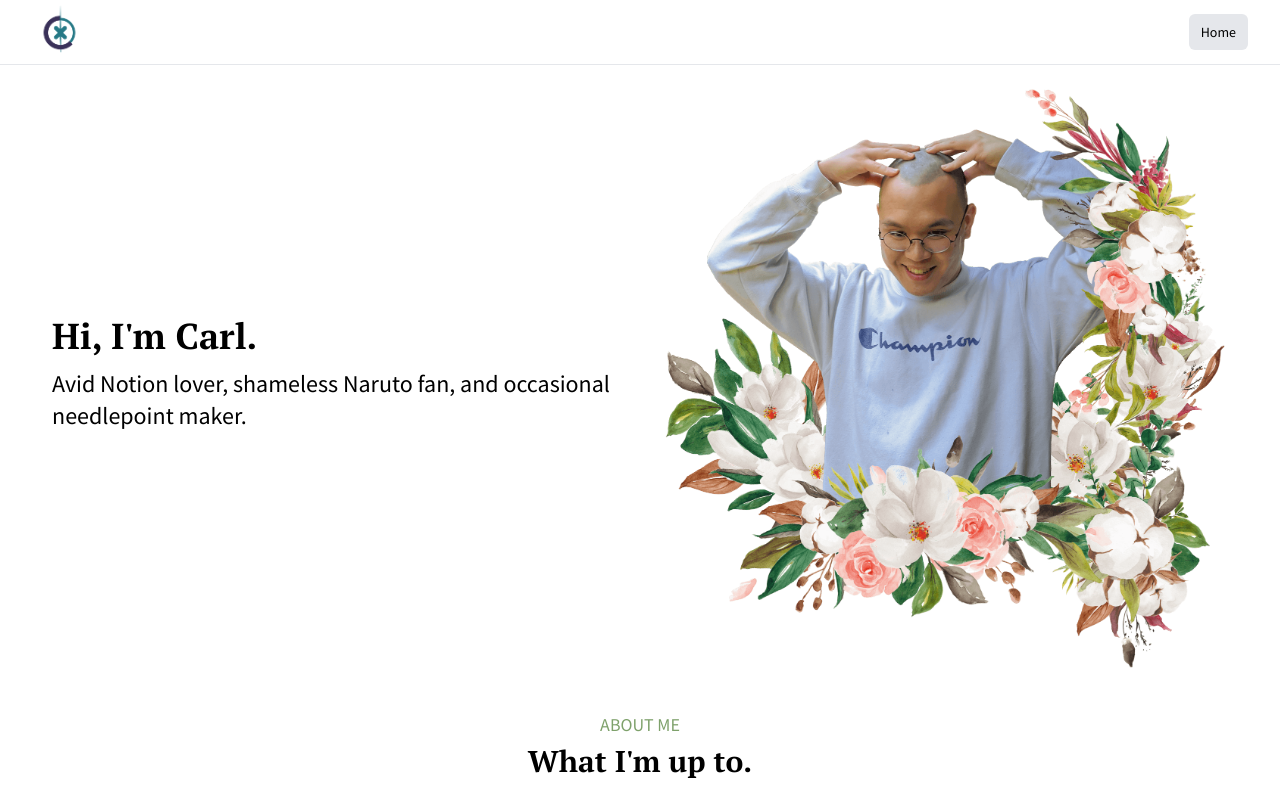
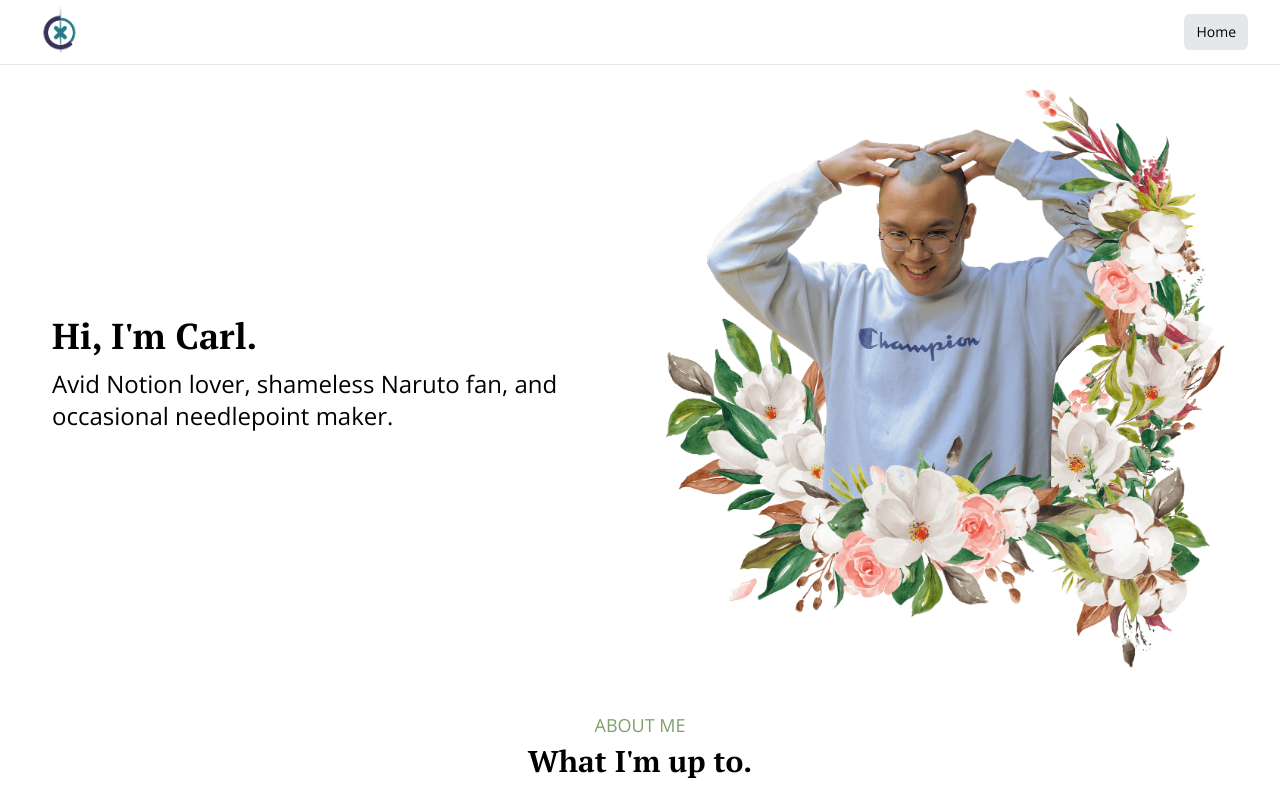
Before and after one commit to achristmascarl/carl.so, a Next.js app: page / in a window 1280 px wide. Shown: the top 790 px of the page. Built offline with nearby package versions, Linux system fonts and the light colour scheme.

Commit message:
dev on windows machine lol, change sans to open sans

```diff
--- a/package.json
+++ b/package.json
@@ -10,13 +10,13 @@
   "dependencies": {
     "autoprefixer": "^10.1.0",
     "classnames": "^2.2.6",
-    "next": "^10.0.0",
+    "next": "^10.0.4",
     "postcss": "^8.2.1",
     "postcss-flexbugs-fixes": "^5.0.2",
     "postcss-import": "^14.0.0",
     "postcss-preset-env": "^6.7.0",
-    "react": "16.13.1",
-    "react-dom": "16.13.1",
+    "react": "^16.13.1",
+    "react-dom": "^16.13.1",
     "tailwindcss": "^2.0.2"
   },
   "devDependencies": {
--- a/src/components/Layout.js
+++ b/src/components/Layout.js
@@ -14,7 +14,7 @@ export default function Layout({ children, home, cats }) {
         <link
           href={
             'https://fonts.googleapis.com/css2?family=PT+Serif:wght@700' +
-            '&family=Source+Sans+Pro:wght@400;700&display=swap'
+            '&family=Open+Sans:wght@400;700&display=swap'
           }
           rel="stylesheet"
         />
--- a/tailwind.config.js
+++ b/tailwind.config.js
@@ -2,7 +2,7 @@ module.exports = {
   purge: ["./src/**/*.{js,ts,jsx,tsx}"],
   theme: {
     fontFamily: {
-      'sans': ['Source Sans Pro'],
+      'sans': ['Open Sans'],
       'serif': ['PT Serif'],
     },
     extend: {
```
